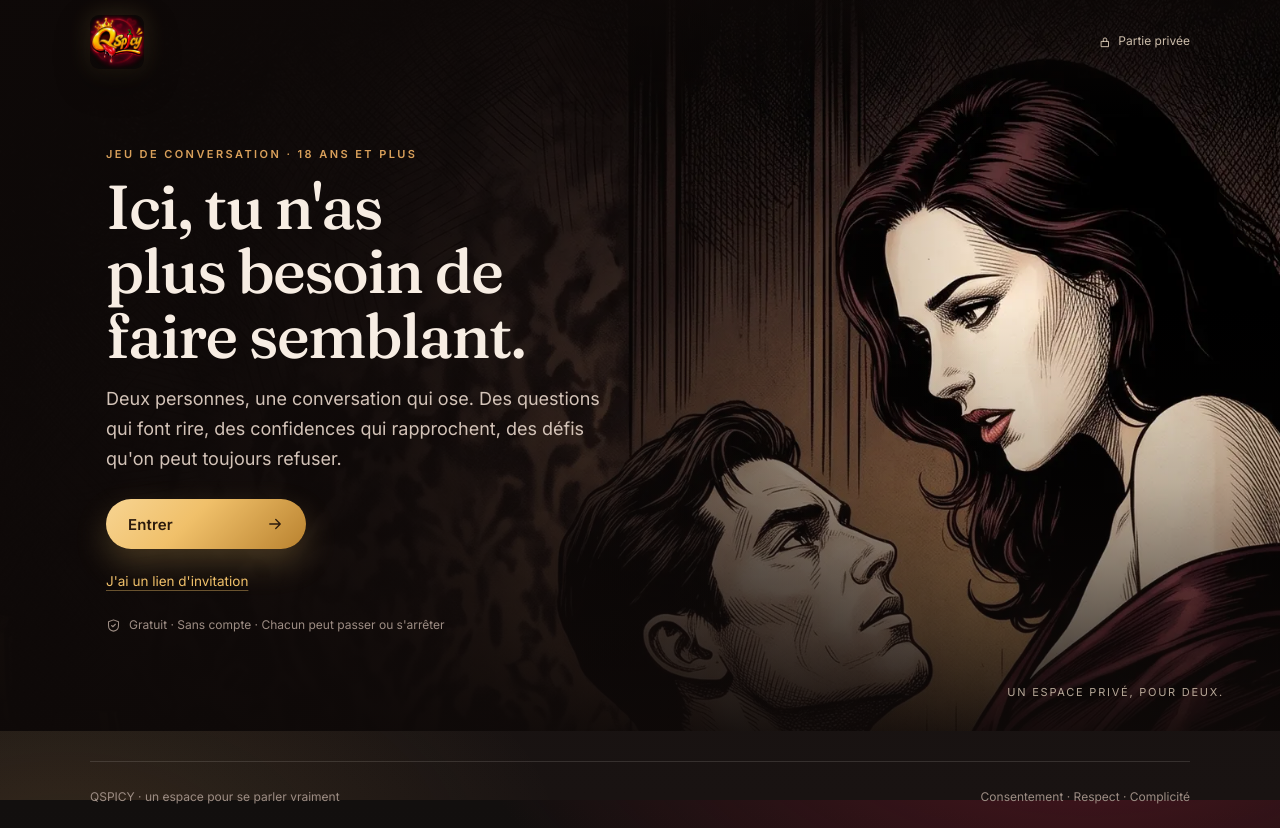
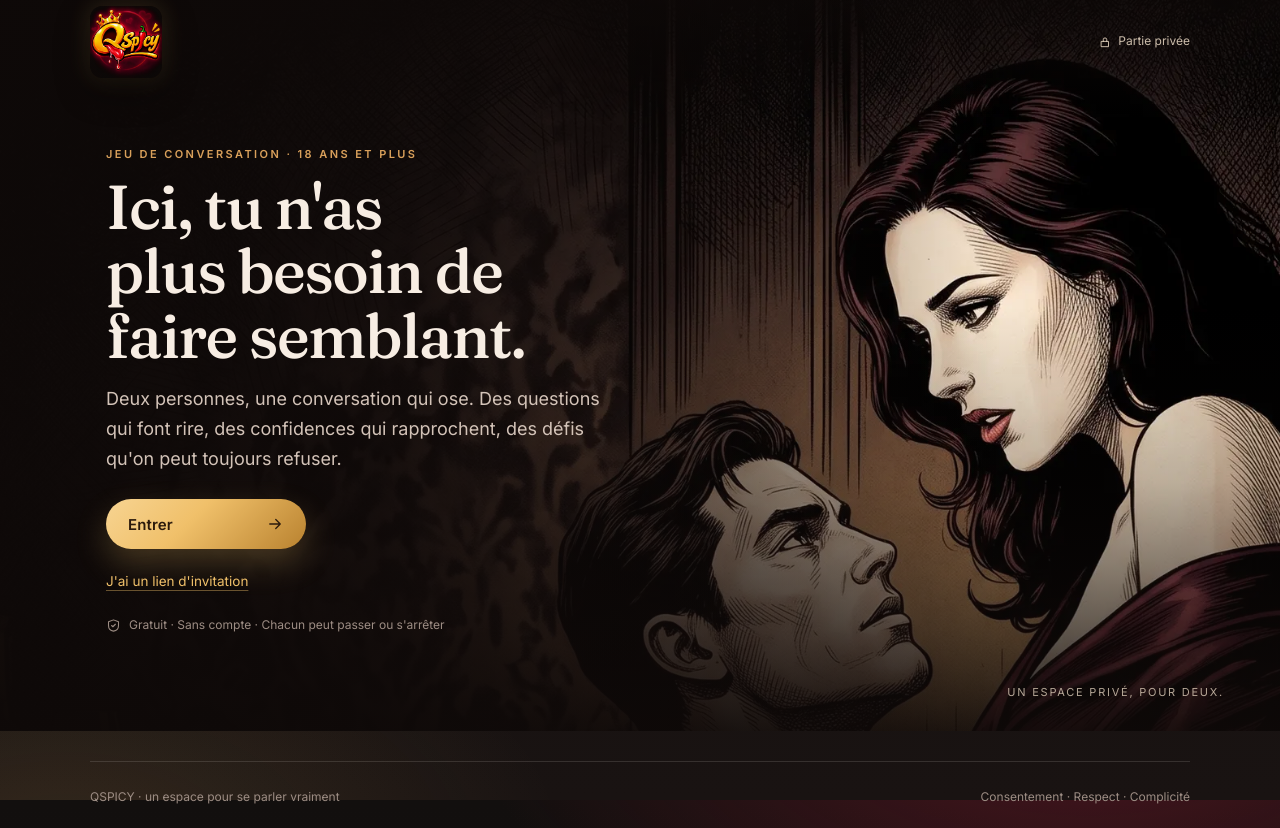
Before and after one commit to dodjust229/--deux-, a React (Vite) app: page / in a window 1280 px wide. Built offline with nearby package versions, Linux system fonts and the light colour scheme; no server answers.

Commit message:
fix: redonner une présence dominante au logo QSPICY

```diff
--- a/src/App.tsx
+++ b/src/App.tsx
@@ -534,7 +534,7 @@ export default function App() {
       ) && (
         <header className={`topbar${!identity && stage === "home" ? " topbar--over" : ""}`}>
           <button className="topbar__brand" type="button" onClick={() => { if (!identity) { setEntry(null); setError(""); } }}>
-            <Wordmark size={!identity && stage === "home" ? 54 : 38} />
+            <Wordmark size={!identity && stage === "home" ? 72 : 38} />
           </button>
           <div className="topbar__right">
             <span className="topbar__private">
```
